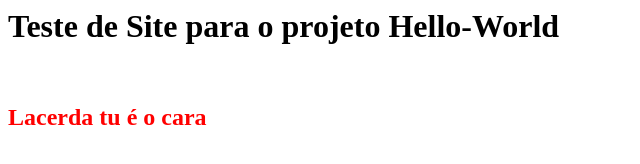
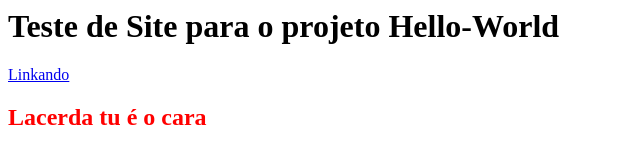
Before and after one commit to SouVitorGabriel/hello-world, a plain HTML site: page index.html in a window 1280 px wide. Shown: the full height of the page, 0-640 px from the left. Drawn offline with Linux system fonts and the light colour scheme.

Commit message:
Update index.html

```diff
--- a/index.html
+++ b/index.html
@@ -9,6 +9,7 @@
   <head>
   <body>
     <h1> Teste de Site para o projeto Hello-World</h1>
+    <a href="page1.html">Linkando</a>
     <br>
     <h2> Lacerda tu é o cara </h2>
   </body>
```
